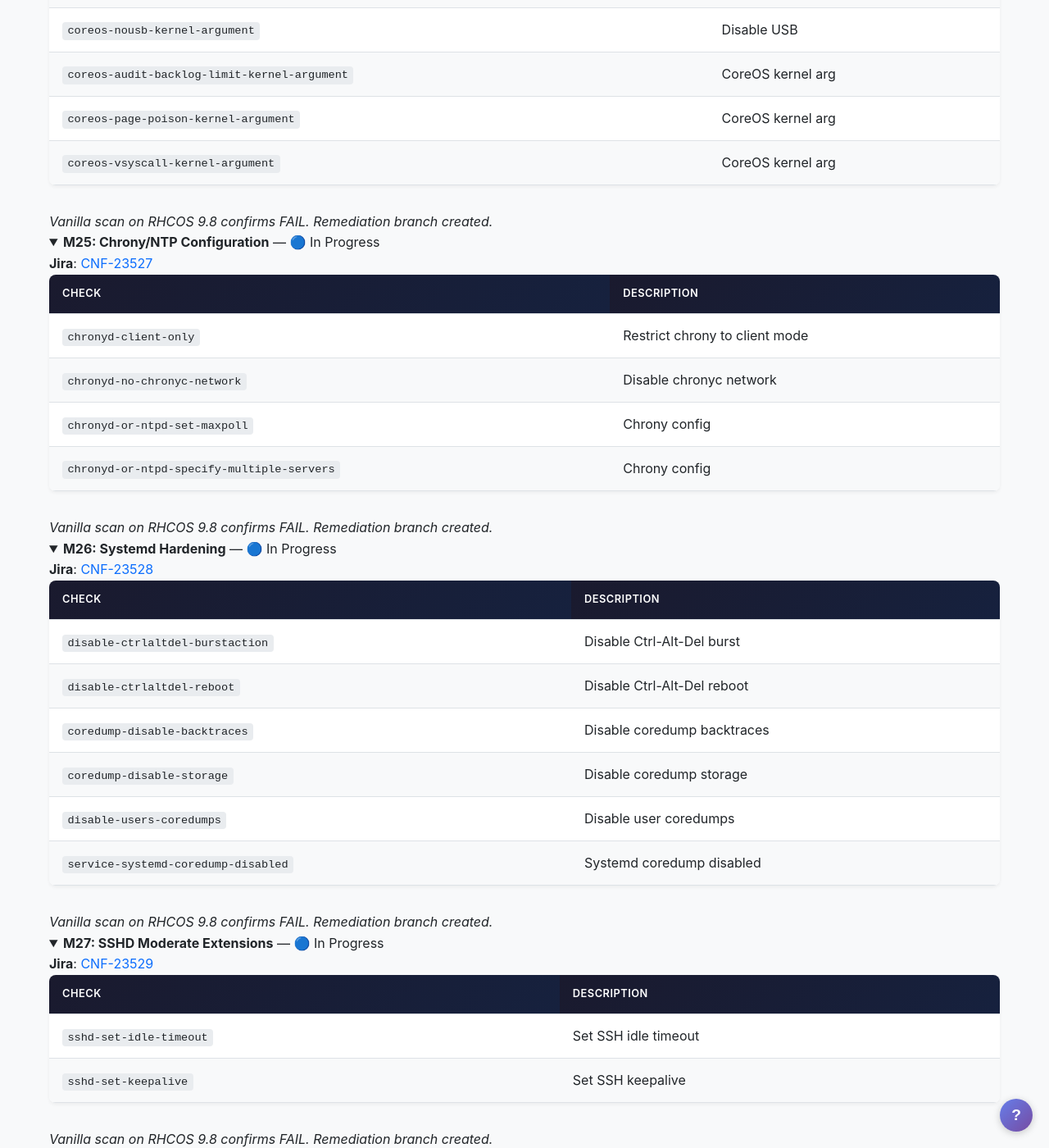
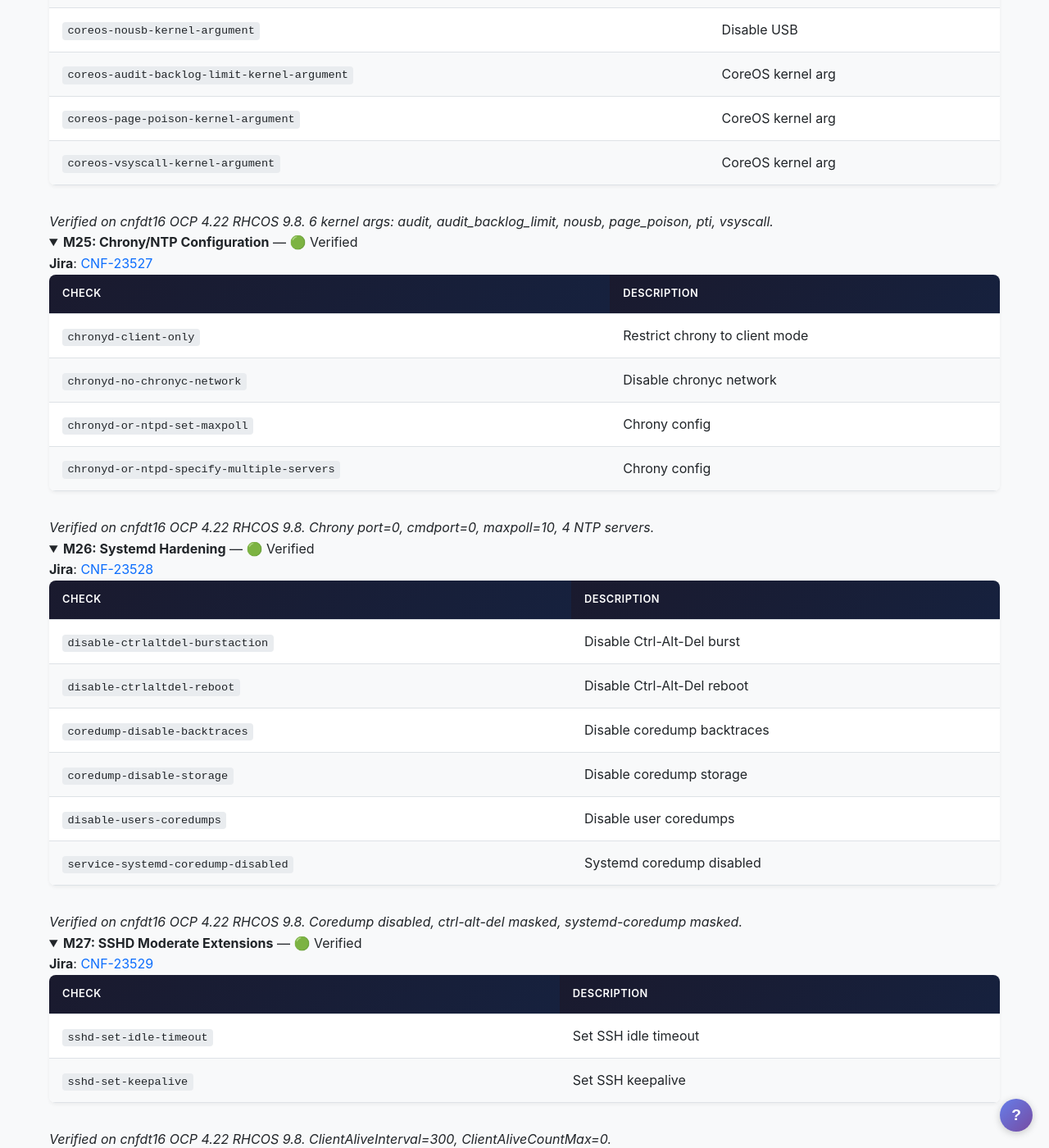
Before and after one commit to sebrandon1/compliance-scripts, a Jekyll site: the page built from docs/versions/4.22/remediations.md, in a window 1280 px wide and 1400 px high, scrolled down 17273 px. Shown: the whole window at 82% size. Built offline with Jekyll 4.4.1, drawn with Linux system fonts in a browser that asks for light colours; some of the changed text lies outside the part shown.

Commit message:
Mark M24, M25, M26, M27 as verified after cluster testing

```diff
--- a/docs/_data/tracking.json
+++ b/docs/_data/tracking.json
@@ -492,13 +492,13 @@
       "jira": "CNF-23526",
       "pr": null,
       "compare": null,
-      "status": "in_progress",
+      "status": "verified",
       "jira_status": null,
       "pr_state": null,
       "prev_group": "M23",
       "next_group": "M25",
       "last_sync": "2026-05-04",
-      "status_note": "Vanilla scan on RHCOS 9.8 confirms FAIL. Remediation branch created.",
+      "status_note": "Verified on cnfdt16 OCP 4.22 RHCOS 9.8. 6 kernel args: audit, audit_backlog_limit, nousb, page_poison, pti, vsyscall.",
       "platform": "rhcos"
     },
     "M25": {
@@ -509,13 +509,13 @@
       "jira": "CNF-23527",
       "pr": null,
       "compare": null,
-      "status": "in_progress",
+      "status": "verified",
       "jira_status": null,
       "pr_state": null,
       "prev_group": "M24",
       "next_group": "M26",
       "last_sync": "2026-05-04",
-      "status_note": "Vanilla scan on RHCOS 9.8 confirms FAIL. Remediation branch created.",
+      "status_note": "Verified on cnfdt16 OCP 4.22 RHCOS 9.8. Chrony port=0, cmdport=0, maxpoll=10, 4 NTP servers.",
       "platform": "rhcos"
     },
     "M26": {
@@ -526,13 +526,13 @@
       "jira": "CNF-23528",
       "pr": null,
       "compare": null,
-      "status": "in_progress",
+      "status": "verified",
       "jira_status": null,
       "pr_state": null,
       "prev_group": "M25",
       "next_group": "M27",
       "last_sync": "2026-05-04",
-      "status_note": "Vanilla scan on RHCOS 9.8 confirms FAIL. Remediation branch created.",
+      "status_note": "Verified on cnfdt16 OCP 4.22 RHCOS 9.8. Coredump disabled, ctrl-alt-del masked, systemd-coredump masked.",
       "platform": "rhcos"
     },
     "M27": {
@@ -543,13 +543,13 @@
       "jira": "CNF-23529",
       "pr": null,
       "compare": null,
-      "status": "in_progress",
+      "status": "verified",
       "jira_status": null,
       "pr_state": null,
       "prev_group": "M26",
       "next_group": "M28",
       "last_sync": "2026-05-04",
-      "status_note": "Vanilla scan on RHCOS 9.8 confirms FAIL. Remediation branch created.",
+      "status_note": "Verified on cnfdt16 OCP 4.22 RHCOS 9.8. ClientAliveInterval=300, ClientAliveCountMax=0.",
       "platform": "rhcos"
     },
     "M28": {
```
